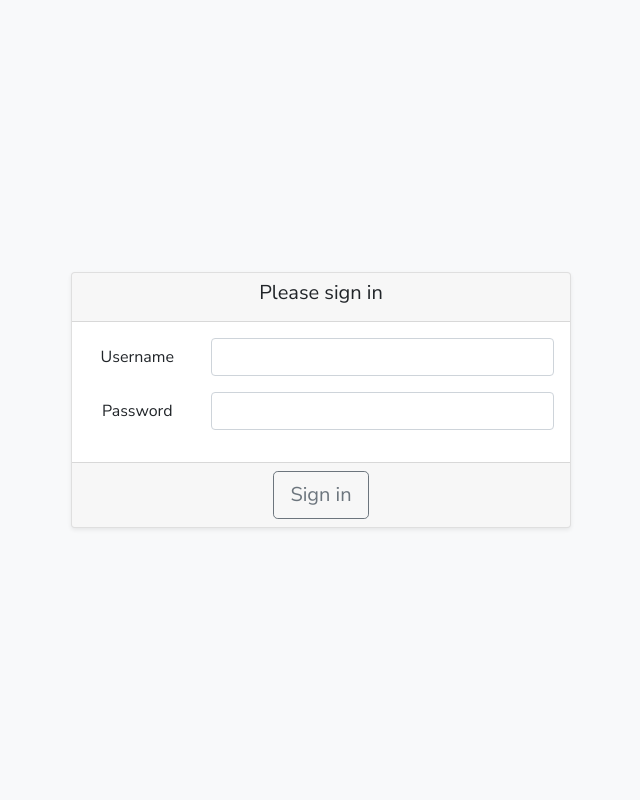
After one commit to EMPRI-DEVOPS/empri-dashboard, a Django app: page /auth/login/ in a window 1280 px wide. The commit adds this page. Shown: the whole page, without its empty margins (319-959 px from the left). Run offline with Django 3.2, Linux system fonts and the light colour scheme.

Commit message:
login and signup views improved

```diff
--- a/dashboard_backend/urls.py
+++ b/dashboard_backend/urls.py
@@ -18,10 +18,8 @@ from rest_framework import routers
 from django.conf import settings
 from django.conf.urls.static import static
 
-from accounts.views import SignUpView
-from accounts.views import AccountViewSet
-from accounts.views import github_auth
-from core.views import IndexTemplateView
+from accounts.views import AccountViewSet, github_auth
+from core.views import IndexTemplateView, SignUpView
 
 router = routers.DefaultRouter(trailing_slash=False)
 router.register(r'account', AccountViewSet, basename='account')
--- a/package.json
+++ b/package.json
@@ -1,9 +1,9 @@
 {
   "name": "dashboard",
-  "version": "0.1.0",
+  "version": "0.4.0",
   "private": true,
   "scripts": {
-    "serve": "vue-cli-service serve",
+    "serve": "vue-cli-service serve & python manage.py runserver",
     "build": "vue-cli-service build",
     "lint": "vue-cli-service lint"
   },
--- a/src/components/Card.vue
+++ b/src/components/Card.vue
@@ -1,5 +1,5 @@
 <template>
-  <div class="card shadow-sm account-list-item">
+  <div class="card shadow-sm">
     <div class="card-header text-center">
       <h5 v-if="title" class="card-title">{{ title }}</h5>
       <slot name="header"></slot>
--- /dev/null
+++ b/templates/base-auth.html
@@ -0,0 +1,15 @@
+{% extends "base.html" %}
+
+<html {% block html_tag_attributes %} style="height:100%" {{ block.super }}{% endblock %}>
+
+<body {% block body_tag_attributes %} class="bg-light text-center d-flex align-items-center p-4" style="height:100%;"
+    {{ block.super }}{% endblock %}>
+    {% block body %}{{ block.super }}{% endblock %}
+
+
+    {% block content %}
+    {% endblock %}
+
+</body>
+
+</html>
--- a/templates/base.html
+++ b/templates/base.html
@@ -35,6 +35,8 @@
 
 <body {% block body_tag_attributes %}{% endblock %}>
     {% block body %}
+    {%block content%}{%  endblock %}
+
     {% endblock %}
 </body>
 
--- a/templates/registration/logged_out.html
+++ /dev/null
@@ -1,6 +0,0 @@
-{% extends "base-vue.html" %}
-
-{% block content %}
-  <p>Logged out!</p>
-  <a href="{% url 'login'%}">Click here to login again.</a>
-{% endblock %}
--- a/templates/registration/login.html
+++ b/templates/registration/login.html
@@ -1,37 +1,39 @@
-{% extends "base-vue.html" %}
+{% extends "base-auth.html" %}
 
 {% block content %}
 
-  {% if form.errors %}
-    <p>Your username and password didn't match. Please try again.</p>
-  {% endif %}
+<div class="mx-auto flex-column card shadow-sm" style="width: 100%; max-width: 500px;">
+  <form method="post" action="{% url 'login' %}" class="{% if form.errors%} was-validated {% endif %}">
 
-  {% if next %}
-    {% if user.is_authenticated %}
-      <p>Your account doesn't have access to this page. To proceed,
-      please login with an account that has access.</p>
-    {% else %}
-      <p>Please login to see this page.</p>
-    {% endif %}
-  {% endif %}
+    <div class="card-header text-center">
+      <h5 v-if="title" class="card-title">Please sign in</h5>
+    </div>
+    <div class="card-body">
+      {% csrf_token %}
+      {% if form.errors %} <p>Your username and password didn't match. Please try again.</p>
+      {% endif %}
 
-  <form method="post" action="{% url 'login' %}">
-    {% csrf_token %}
-    <table>
-      <tr>
-        <td>{{ form.username.label_tag }}</td>
-        <td>{{ form.username }}</td>
-      </tr>
-      <tr>
-        <td>{{ form.password.label_tag }}</td>
-        <td>{{ form.password }}</td>
-      </tr>
-    </table>
-    <input type="submit" value="login" />
-    <input type="hidden" name="next" value="{{ next }}" />
+      <div class="row mb-3">
+        <label for="{{form.username.id_for_label}}" class="col-sm-3 col-form-label">Username</label>
+        <div class="col-sm-9">
+          <input name="{{form.username.html_name}}" type="username" class="form-control"
+            id="{{form.username.id_for_label}}" required>
+        </div>
+      </div>
+      <div class="row mb-3">
+        <label for="{{form.password.id_for_label}}" class="col-sm-3 col-form-label">Password</label>
+        <div class="col-sm-9">
+          <input name="{{form.password.html_name}}" type="password" class="form-control"
+            id="{{form.password.id_for_label}}" required>
+        </div>
+      </div>
+
+    </div>
+    <div class="card-footer text-center">
+      <div class="btn-group">
+
+        <button class="btn btn-lg btn-outline-secondary" type="submit">Sign in</button>
+      </div>
+    </div>
   </form>
-
-  {# Assumes you setup the password_reset view in your URLconf #}
-  <p><a href="{% url 'password_reset' %}">Lost password?</a></p>
-
-{% endblock %}
+</div> {% endblock %}
--- a/todos.txt
+++ b/todos.txt
@@ -1,11 +1,11 @@
 - schauen was sonst noch alles für datensätze gezogen werden können
 - - issue comments
-- heatmap graph
+- gedanken machen über weitere visualisierungen
+- heatmap
 - Zeitbereich Eingabe (?)
 - account daten ziehen bevor die account view geladen wird
 - die account view und assessment view müssen umleiten wenn der user nicht eingeloggt ist
 - fehler wenn man zwei mal den selben Account verbindet
-- login/signup seiten aufhübschen
 - bootstrap 5 über npm einbauen
 - delete account confirmation
 - loading anzeige aufhübschen
```
Also changed, not shown: accounts/views.py (+0 -9 lines), core/views.py (+9 -0 lines), templates/registration/signup.html (+46 -9 lines), README.md.
